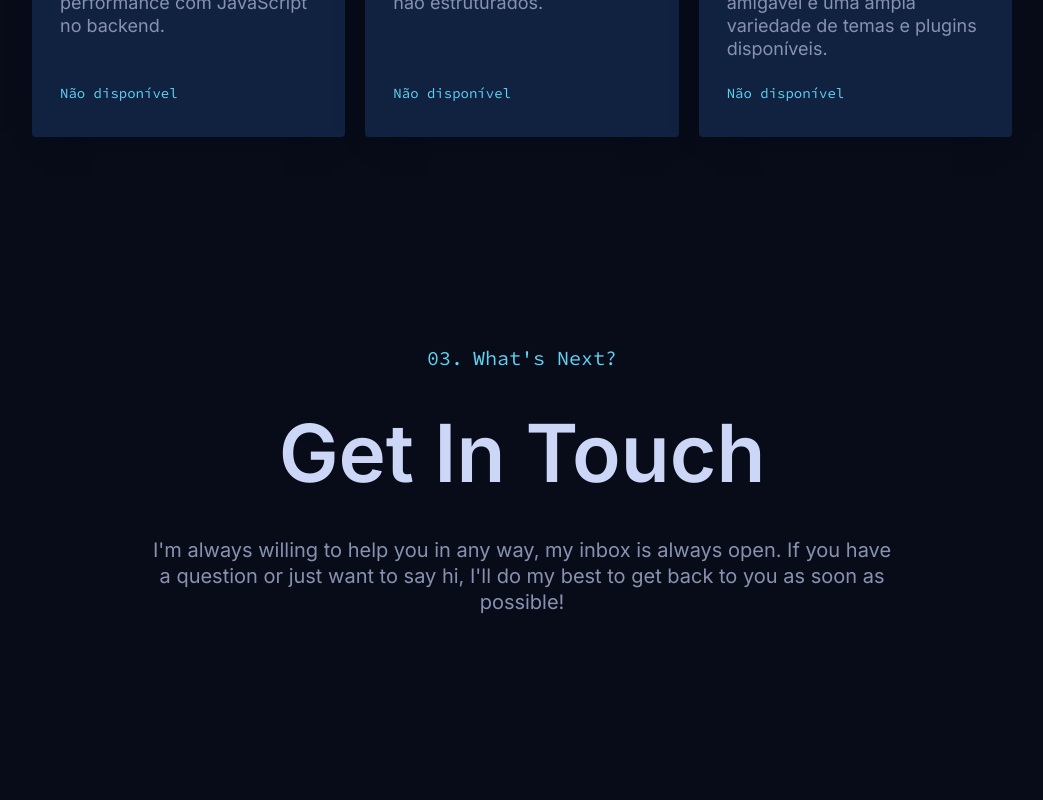
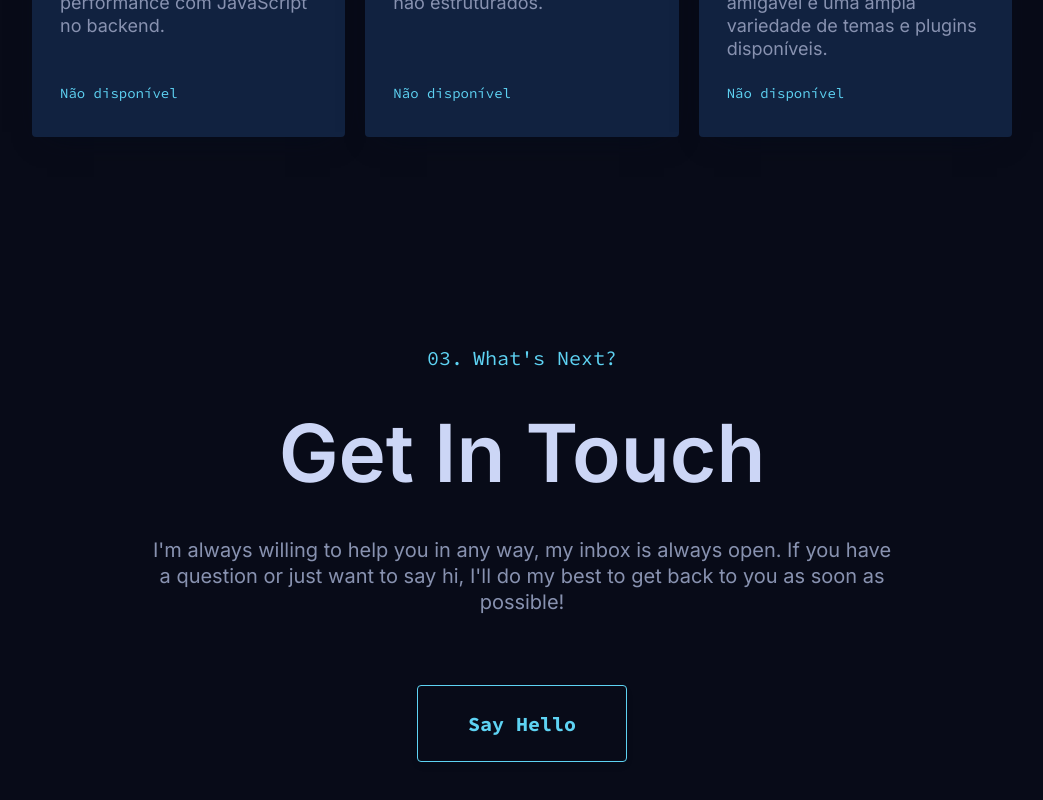
Before and after one commit to JvFern4ndes/MyPersonalWebsite, a React (Vite) app in the folder fe/: page / in a window 1280 px wide. Shown: the part 2632-3432 px from the top of the page, without its empty margins (118-1161 px from the left). Built offline with nearby package versions, Linux system fonts and the light colour scheme.

Commit message:
feat: create contact button and finish contact page

```diff
--- a/fe/src/Pages/Contact/index.jsx
+++ b/fe/src/Pages/Contact/index.jsx
@@ -1,16 +1,31 @@
 /* eslint-disable max-len */
+import { Link } from 'react-router-dom';
 import {
   Container, NumberedTitle, Text, Title,
 } from './styles';
+import Button from '../../components/Button';
 
 export default function Contact() {
   return (
-    <Container>
+    <Container id="contact">
       <NumberedTitle>What&apos;s Next?</NumberedTitle>
       <Title>Get In Touch</Title>
       <Text>
         I&apos;m always willing to help you in any way, my inbox is always open. If you have a question or just want to say hi, I&apos;ll do my best to get back to you as soon as possible!
       </Text>
+      <Link to="/#">
+        <Button style={{
+          marginTop: 50,
+          paddingBottom: 25,
+          paddingTop: 25,
+          paddingLeft: 50,
+          paddingRight: 50,
+          fontSize: 20,
+        }}
+        >
+          Say Hello
+        </Button>
+      </Link>
     </Container>
   );
 }
```
